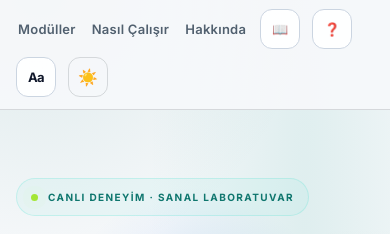
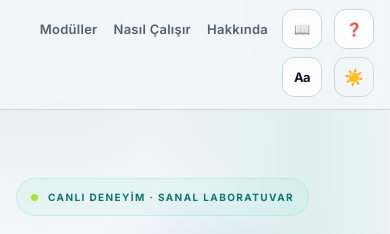
Before and after one commit to Bedirhan7171/BioWebLab, a plain HTML site: page index.html in a window 390 px wide. Shown: the part 47-281 px from the top of the page. Drawn offline with Linux system fonts and the light colour scheme.

Commit message:
Restore sticky frosted glass navbar and right-align navigation links

```diff
--- a/mobile-fixes.css
+++ b/mobile-fixes.css
@@ -111,3 +111,30 @@
 @media (prefers-reduced-motion:reduce) {
   .hero-visual, .floating-chip, .module-card { animation:none !important; }
 }
+
+/* Restore the sticky frosted-glass header; the performance override had disabled blur. */
+.navbar {
+  position: sticky !important;
+  top: 0;
+  z-index: 1000;
+  isolation: isolate;
+  background: color-mix(in srgb, var(--bg-color) 76%, transparent) !important;
+  -webkit-backdrop-filter: blur(16px) saturate(140%) !important;
+  backdrop-filter: blur(16px) saturate(140%) !important;
+  border-bottom: 1px solid var(--border-color);
+}
+
+/* Keep the navigation group aligned to the right of the brand. */
+.navbar .nav-links {
+  margin-left: auto;
+  justify-content: flex-end;
+}
+
+@media (max-width: 800px), (max-width: 1100px) and (hover: none) and (pointer: coarse) {
+  .navbar .nav-links {
+    width: 100%;
+    flex: 1 1 100%;
+    justify-content: flex-end !important;
+    text-align: right;
+  }
+}
```
